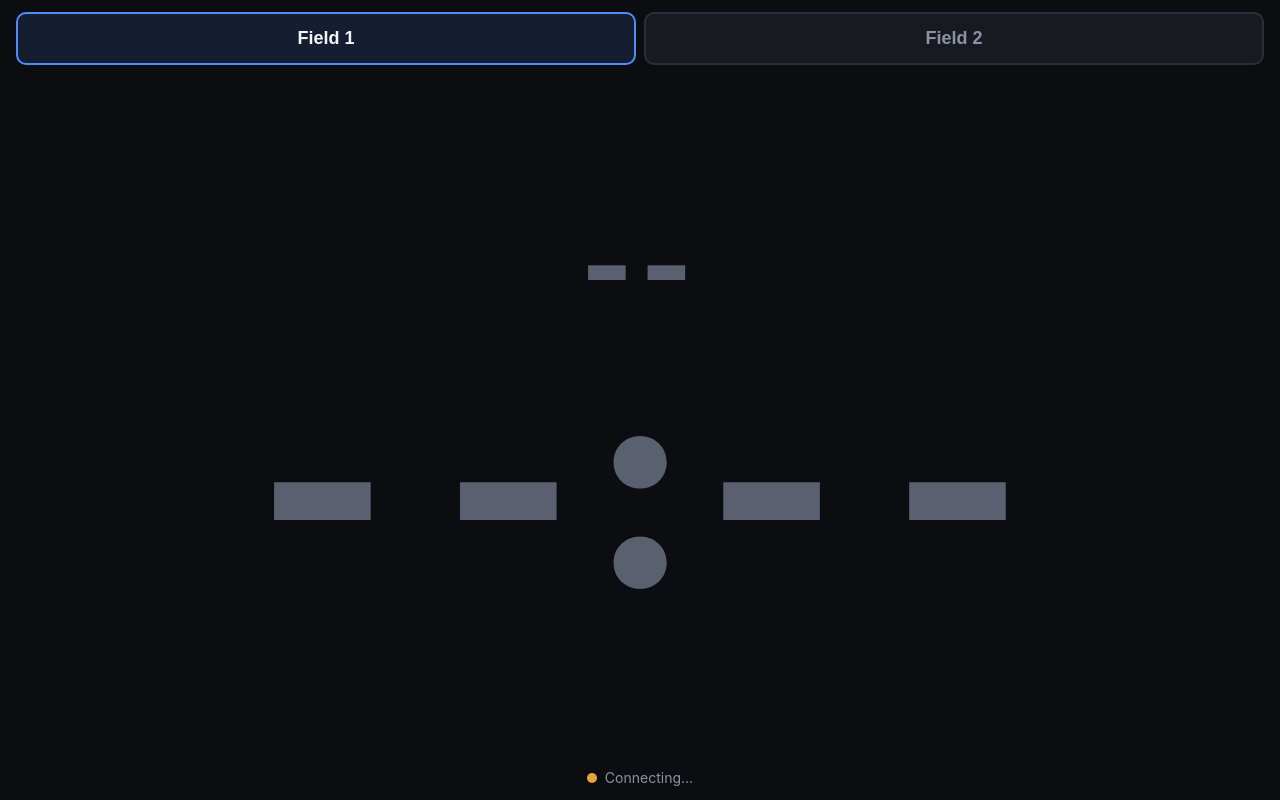
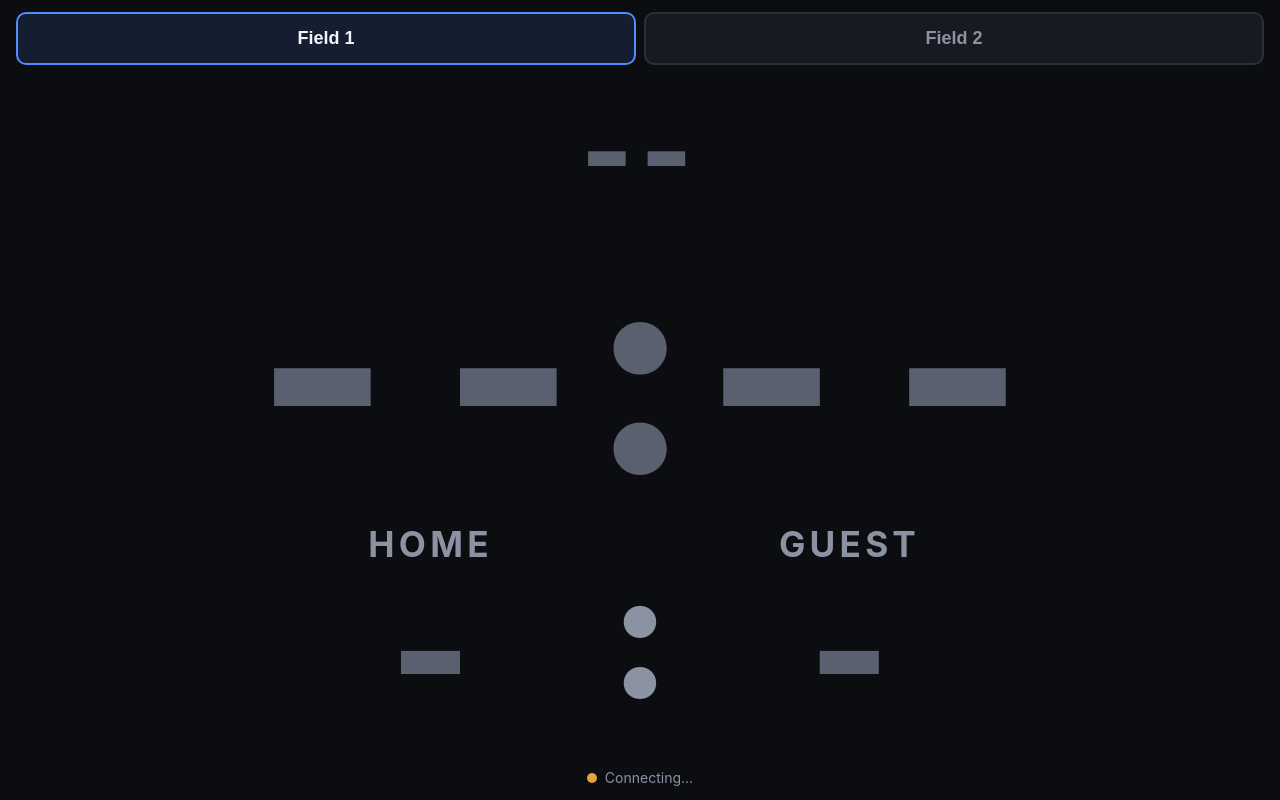
Before and after one commit to kgagne3/scorekeeping, a plain HTML site: page clock.html in a window 1280 px wide. Drawn offline with Linux system fonts and the light colour scheme; no server answers.

Commit message:
Show HOME/GUEST score on field clock (#2)
Claude-Session: https://claude.ai/code/session_01YVM8vfPDigmKuqNNYRGkJ1

Co-authored-by: Claude <noreply@anthropic.com>

```diff
--- a/clock.html
+++ b/clock.html
@@ -21,7 +21,12 @@ main{flex:1;display:flex;flex-direction:column;align-items:center;justify-conten
   #clock{font-size:clamp(72px,36vh,520px)}
   #period{font-size:clamp(40px,14vh,200px)}
 }
-.stale #clock,.stale #period{color:#5a6070}
+.score{display:flex;align-items:center;justify-content:center;gap:5vw;font-size:clamp(48px,18vw,220px);font-weight:800;line-height:1;font-variant-numeric:tabular-nums}
+.score>div{display:flex;flex-direction:column;align-items:center;min-width:2ch}
+.score small{font-size:max(14px,.2em);letter-spacing:.12em;color:var(--dim);font-weight:700}
+.score .sep{color:var(--dim);min-width:0}
+@media (orientation:landscape){.score{font-size:clamp(40px,22vh,220px)}}
+.stale .score span,.stale #clock,.stale #period{color:#5a6070}
 footer{display:flex;align-items:center;justify-content:center;gap:8px;padding:12px 16px;color:var(--dim);font-size:14px}
 .dot{width:10px;height:10px;border-radius:50%;background:var(--dim)}
 .live .dot{background:var(--ok)}
@@ -36,6 +41,11 @@ footer{display:flex;align-items:center;justify-content:center;gap:8px;padding:12
 <main>
   <div id="period">--</div>
   <div id="clock">--:--</div>
+  <div class="score">
+    <div><small>HOME</small><span id="home">-</span></div>
+    <div class="sep">:</div>
+    <div><small>GUEST</small><span id="guest">-</span></div>
+  </div>
 </main>
 <footer><span class="dot"></span><span id="status">Connecting…</span></footer>
 
@@ -119,7 +129,10 @@ function render() {
             e.d.status === "live" && age <= MAX_AGE_MS;
     $("clock").textContent = e.d.clock != null ? e.d.clock : "--:--";
     $("period").textContent = periodLabel(e.d.period);
+    $("home").textContent = e.d.home != null ? e.d.home : "-";
+    $("guest").textContent = e.d.guest != null ? e.d.guest : "-";
   } else {
+    $("home").textContent = $("guest").textContent = "-";
     $("clock").textContent = "--:--";
     $("period").textContent = "--";
   }
```
